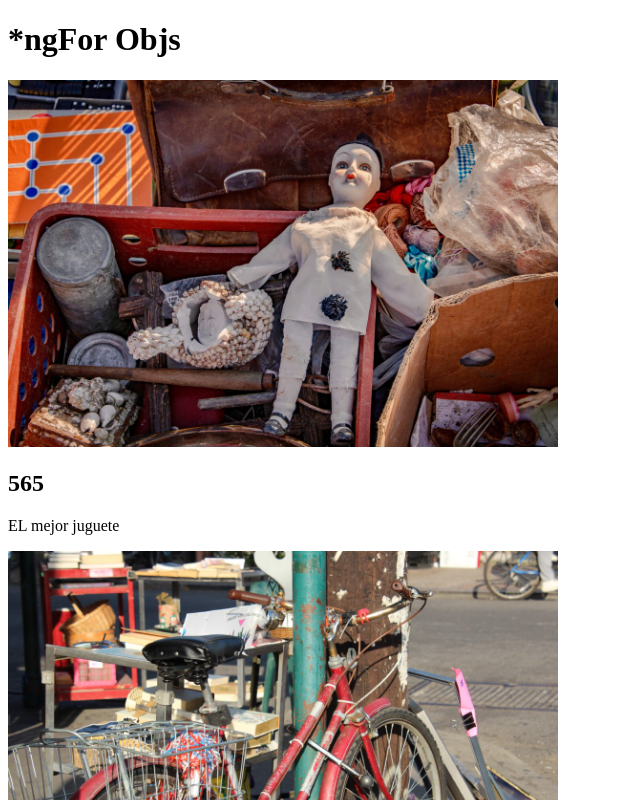
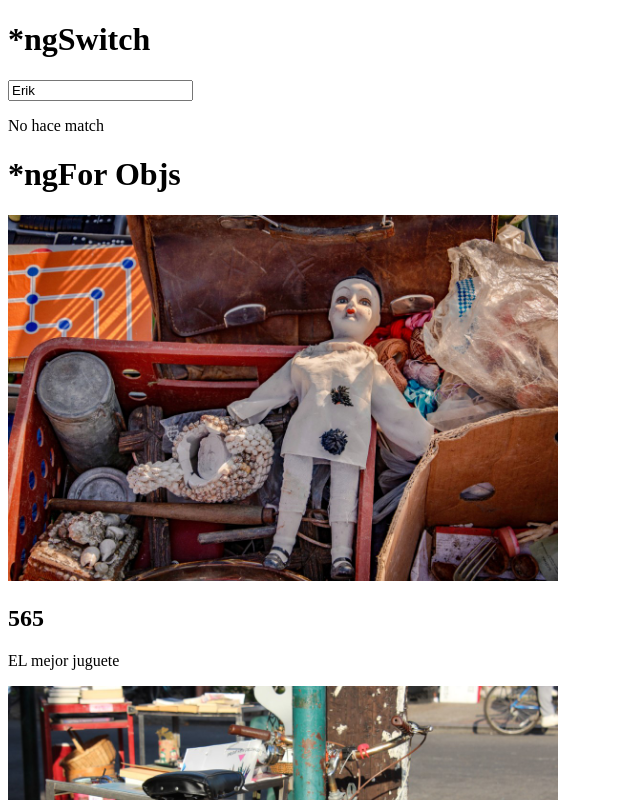
Before and after one commit to erikmya/Curso_angular, an Angular app in the folder my-store/: page / in a window 1280 px wide. Shown: the top 800 px of the page, without its empty margins (0-640 px from the left). Built offline with nearby package versions, Linux system fonts and the light colour scheme.

Commit message:
Clase 14 ngSwitch

```diff
--- a/my-store/src/app/app.component.html
+++ b/my-store/src/app/app.component.html
@@ -1,3 +1,27 @@
+<h1>*ngSwitch</h1>
+<input type="text" required [(ngModel)]="person.name"/>
+<div [ngSwitch]="person.name">
+  <p *ngSwitchCase="'erik'">
+    La persona es Erik
+  </p>
+  <p *ngSwitchCase="'juan'">
+    La persona es Juan
+  </p>
+  <p *ngSwitchCase="'pedro'">
+    La persona es Pedro
+  </p>
+  <p *ngSwitchDefault="">No hace match</p>
+</div>
+<!-- <p *ngIf="person.name ==== 'erik'">
+  La persona es Erik
+</p>
+<p *ngIf="person.name ==== 'juan'">
+  La persona es Juan
+</p>
+<p *ngIf="person.name ==== 'pedro'">
+  La persona es Pedro
+</p> -->
+
 <h1>*ngFor Objs</h1>
 <div>
   <div *ngFor="let product of products">
```
